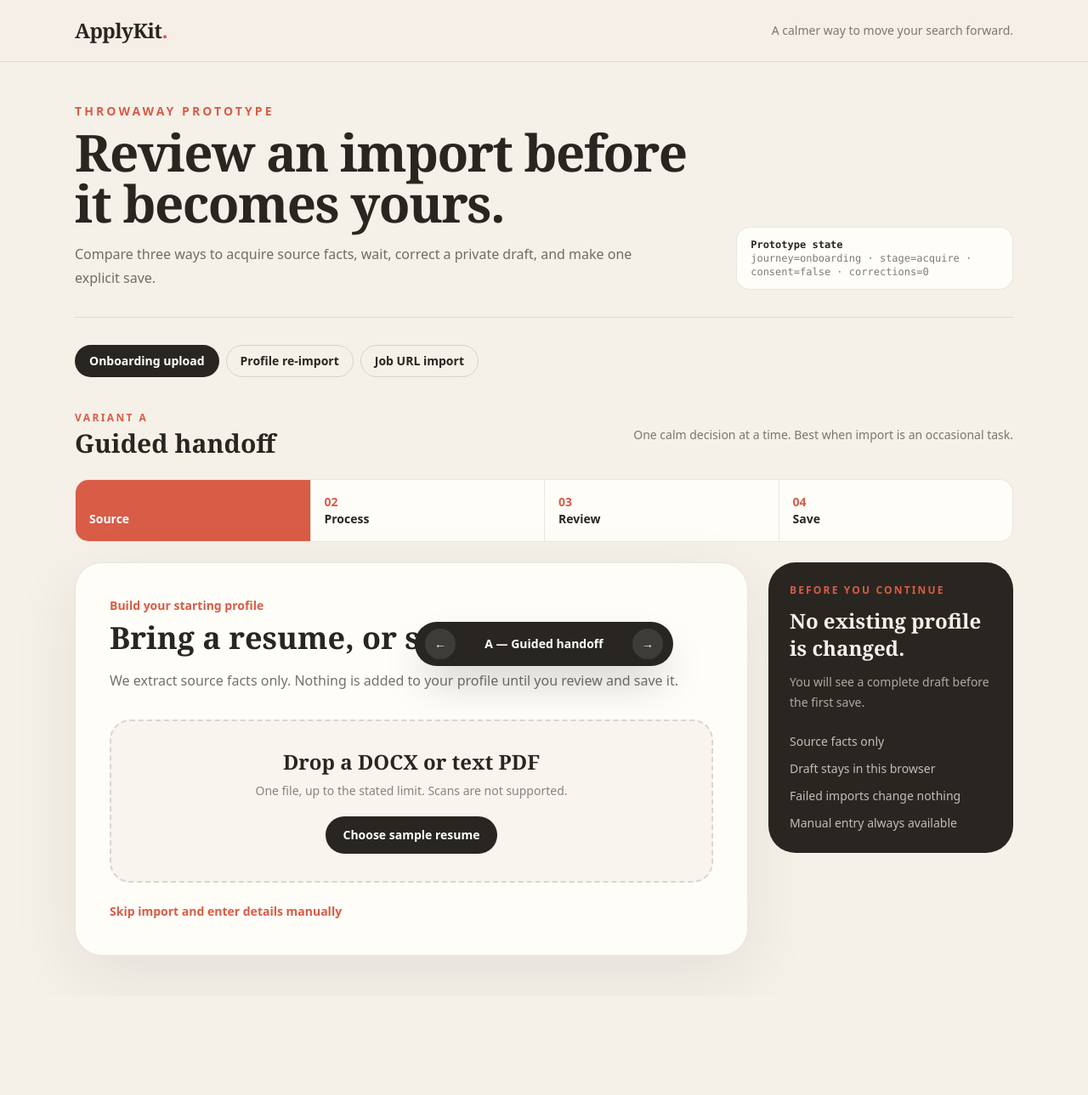
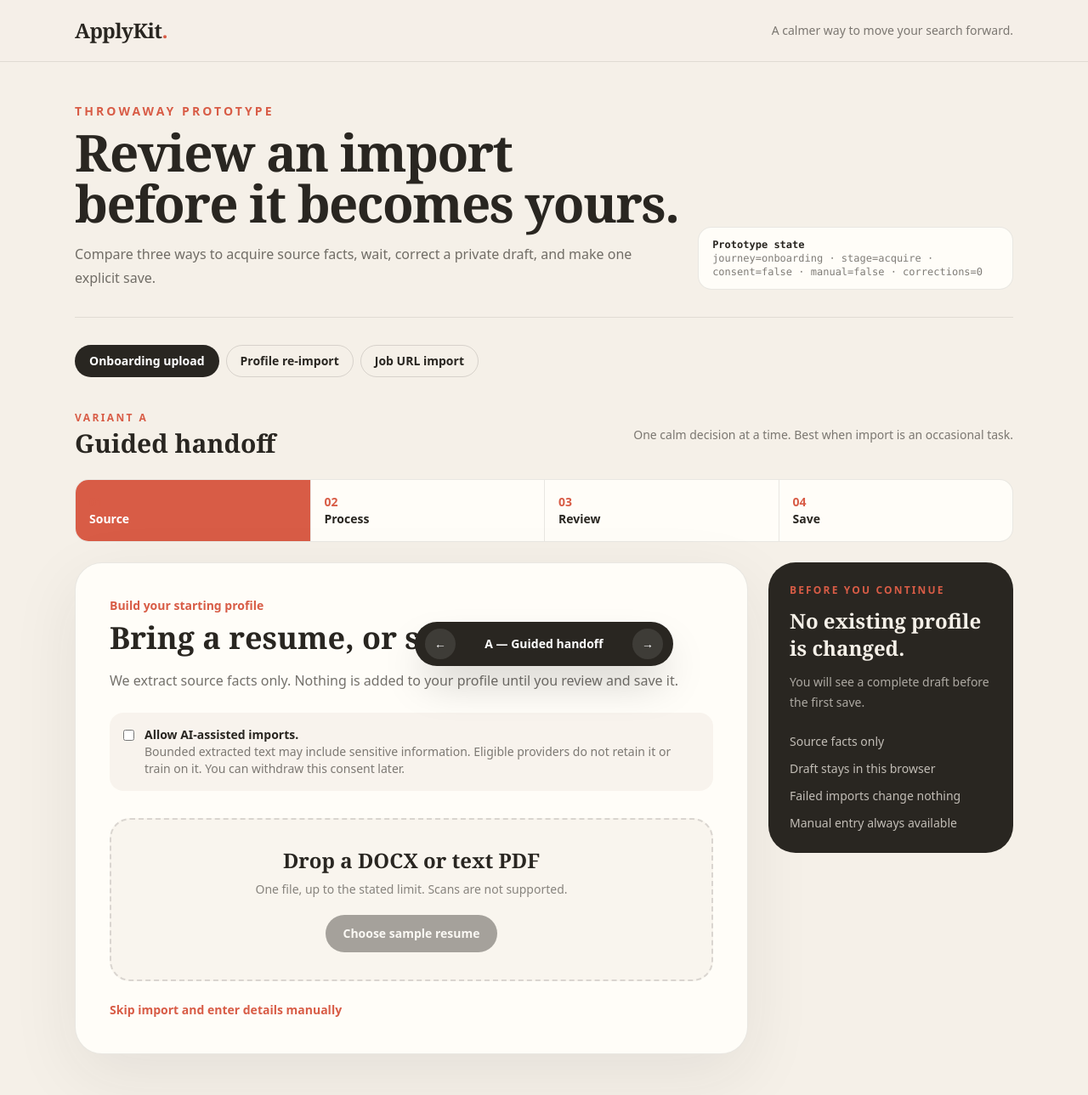
Before and after one commit to soloidx/Applykit_web, a Django app: template templates/core/import_journeys_prototype.html in a window 1280 px wide. Shown: the whole page at 85% size. Before the commit the page ends 1124 px from the top, so only its background shows below. Run offline with Django 5.2, Linux system fonts and the light colour scheme; the template is opened without the code that fills it, so the values that code supplies are empty; style sheets or scripts are compiled from the project's sources.

Commit message:
Gate AI source access on consent #61

```diff
--- a/static/js/import_journeys_prototype.js
+++ b/static/js/import_journeys_prototype.js
@@ -52,6 +52,7 @@
     journey: journeys[params.get("journey")] ? params.get("journey") : "onboarding",
     stage: ["acquire", "processing", "review", "failure", "saved"].includes(params.get("stage")) ? params.get("stage") : "acquire",
     consent: false,
+    manual: false,
     corrections: 0,
   };
 
@@ -82,7 +83,8 @@
     all("[data-upload-panel]").forEach((node) => node.classList.toggle("hidden", state.journey === "application"));
     all("[data-url-panel]").forEach((node) => node.classList.toggle("hidden", state.journey !== "application"));
     all("[data-consent-checkbox]").forEach((node) => { node.checked = state.consent; });
-    all("[data-save-button]").forEach((node) => { node.disabled = !state.consent; });
+    all("[data-ai-start]").forEach((node) => { node.disabled = !state.consent; });
+    all("[data-save-button]").forEach((node) => { node.disabled = state.stage !== "review"; });
     all("[data-set-journey]").forEach((node) => {
       const active = node.dataset.setJourney === state.journey;
       node.classList.toggle("bg-ink", active);
@@ -100,7 +102,7 @@
     setText("[data-source-name]", content.sourceName);
     setText("[data-source-meta]", content.sourceMeta);
     setText("[data-correction-count]", String(state.corrections));
-    setText("[data-state-output]", `journey=${state.journey} · stage=${state.stage} · consent=${state.consent} · corrections=${state.corrections}`);
+    setText("[data-state-output]", `journey=${state.journey} · stage=${state.stage} · consent=${state.consent} · manual=${state.manual} · corrections=${state.corrections}`);
     const current = variants.find(({ key }) => key === state.variant);
     setText("[data-variant-label]", `${current.key} — ${current.name}`);
     writeUrl();
@@ -117,6 +119,7 @@
     state.journey = node.dataset.setJourney;
     state.stage = "acquire";
     state.consent = false;
+    state.manual = false;
     state.corrections = 0;
     render();
   }));
@@ -126,6 +129,7 @@
   }));
   all("[data-consent-checkbox]").forEach((node) => node.addEventListener("change", () => {
     state.consent = node.checked;
+    state.manual = false;
     render();
   }));
   all("[data-add-correction]").forEach((node) => node.addEventListener("click", () => {
@@ -135,7 +139,8 @@
   }));
   all("[data-manual-fallback]").forEach((node) => node.addEventListener("click", () => {
     state.stage = "review";
-    state.consent = true;
+    state.consent = false;
+    state.manual = true;
     state.corrections = 0;
     render();
   }));
--- a/templates/core/import_journeys_prototype.html
+++ b/templates/core/import_journeys_prototype.html
@@ -44,16 +44,17 @@
           <p class="text-sm font-semibold text-coral" data-journey-kicker>Build your starting profile</p>
           <h3 class="mt-2 font-display text-4xl font-semibold" data-acquire-title>Bring a resume, or start by hand.</h3>
           <p class="mt-4 max-w-2xl leading-7 text-ink/65" data-acquire-copy>We extract source facts only. Nothing is added to your profile until you review and save it.</p>
+          <label class="mt-6 flex items-start gap-3 rounded-2xl bg-sand/70 p-4 text-sm"><input class="mt-1" type="checkbox" data-consent-checkbox><span><strong>Allow AI-assisted imports.</strong><br><span class="text-ink/60">Bounded extracted text may include sensitive information. Eligible providers do not retain it or train on it. You can withdraw this consent later.</span></span></label>
           <div class="mt-8 rounded-3xl border-2 border-dashed border-ink/15 bg-sand/60 p-8 text-center" data-upload-panel>
             <p class="font-display text-2xl font-semibold">Drop a DOCX or text PDF</p>
             <p class="mt-2 text-sm text-ink/55">One file, up to the stated limit. Scans are not supported.</p>
-            <button class="mt-5 rounded-full bg-ink px-5 py-3 text-sm font-semibold text-white" type="button" data-set-state="processing">Choose sample resume</button>
+            <button class="mt-5 rounded-full bg-ink px-5 py-3 text-sm font-semibold text-white disabled:opacity-40" type="button" data-ai-start data-set-state="processing">Choose sample resume</button>
           </div>
           <div class="mt-8 hidden" data-url-panel>
             <label class="text-sm font-semibold" for="guided-url">Job posting URL</label>
             <div class="mt-2 flex flex-col gap-3 sm:flex-row">
               <input class="min-w-0 flex-1 rounded-xl border border-ink/20 bg-white px-4 py-3" id="guided-url" value="https://jobs.example.com/platform-engineer" type="url">
-              <button class="rounded-full bg-ink px-5 py-3 text-sm font-semibold text-white" type="button" data-set-state="processing">Get posting</button>
+              <button class="rounded-full bg-ink px-5 py-3 text-sm font-semibold text-white disabled:opacity-40" type="button" data-ai-start data-set-state="processing">Get posting</button>
             </div>
           </div>
           <button class="mt-6 text-sm font-semibold text-coral" type="button" data-manual-fallback>Skip import and enter details manually</button>
@@ -79,8 +80,7 @@
             <details class="rounded-2xl border border-ink/10 bg-white p-5" open><summary class="cursor-pointer font-semibold">Experience <span class="ml-2 text-xs text-ink/45">3 entries</span></summary><div class="mt-4 rounded-xl bg-sand/70 p-4 text-sm"><strong>Senior Engineer · Northstar Labs</strong><p class="mt-2 leading-6 text-ink/65">Led platform work and reduced deployment time by 40%.</p><button class="mt-3 font-semibold text-coral" type="button" data-add-correction>Correct this entry</button></div></details>
             <details class="rounded-2xl border border-coral/30 bg-white p-5" open><summary class="cursor-pointer font-semibold">Skills needing a choice <span class="ml-2 text-xs text-coral">2 unresolved</span></summary><div class="mt-4 grid gap-3 text-sm sm:grid-cols-2"><button class="rounded-xl border border-ink/15 p-4 text-left" type="button" data-add-correction><strong>React.js</strong><br><span class="text-ink/55">Use canonical React</span></button><button class="rounded-xl border border-ink/15 p-4 text-left" type="button" data-add-correction><strong>Platform ops</strong><br><span class="text-ink/55">Choose, create, or omit</span></button></div></details>
           </div>
-          <label class="mt-7 flex items-start gap-3 rounded-2xl bg-sand/70 p-4 text-sm"><input class="mt-1" type="checkbox" data-consent-checkbox><span><strong>I agree to this one-time AI import.</strong><br><span class="text-ink/60">Only the displayed source text is sent for this import.</span></span></label>
-          <div class="mt-6 flex flex-wrap items-center gap-3"><button class="rounded-full bg-coral px-5 py-3 text-sm font-semibold text-white disabled:cursor-not-allowed disabled:opacity-40" type="button" data-save-button disabled data-set-state="saved">Save reviewed draft</button><button class="text-sm font-semibold text-ink/60" type="button" data-set-state="acquire">Discard draft</button></div>
+          <div class="mt-6 flex flex-wrap items-center gap-3"><button class="rounded-full bg-coral px-5 py-3 text-sm font-semibold text-white disabled:cursor-not-allowed disabled:opacity-40" type="button" data-save-button data-set-state="saved">Save reviewed draft</button><button class="text-sm font-semibold text-ink/60" type="button" data-set-state="acquire">Discard draft</button></div>
         </div>
         <div data-stage-panel="failure" hidden>
           <p class="text-sm font-semibold text-coral">Import stopped safely</p><h3 class="mt-2 font-display text-4xl font-semibold">We could not read this source.</h3><p class="mt-4 max-w-xl leading-7 text-ink/65">No profile or application data changed. Try a supported source or continue manually.</p><div class="mt-7 flex flex-wrap gap-3"><button class="rounded-full bg-ink px-5 py-3 text-sm font-semibold text-white" type="button" data-set-state="acquire">Try another source</button><button class="rounded-full border border-ink/15 px-5 py-3 text-sm font-semibold" type="button" data-manual-fallback>Enter manually</button></div>
@@ -106,14 +106,14 @@
           <p class="text-xs font-semibold uppercase tracking-[0.16em] text-ink/45">Source</p><div class="mt-4 rounded-2xl border border-ink/10 bg-white p-4 text-sm"><strong data-source-name>alex-morgan-resume.pdf</strong><p class="mt-2 text-xs leading-5 text-ink/50" data-source-meta>8 pages · text PDF · ready</p></div><button class="mt-4 text-sm font-semibold text-coral" type="button" data-set-state="acquire">Replace source</button><div class="mt-8 border-t border-ink/10 pt-5"><p class="text-xs font-semibold uppercase tracking-[0.16em] text-ink/45">Protection</p><p class="mt-3 text-xs leading-5 text-ink/60">Request-only processing<br>No source document retained<br>No writes before commit</p></div>
         </aside>
         <main class="p-5 sm:p-8">
-          <div data-stage-panel="acquire"><h3 class="font-display text-3xl font-semibold" data-acquire-title>Bring a resume, or start by hand.</h3><p class="mt-3 text-sm leading-6 text-ink/60" data-acquire-copy>We extract source facts only. Nothing is added until commit.</p><div class="mt-6 rounded-2xl border-2 border-dashed border-ink/15 p-8 text-center" data-upload-panel><button class="rounded-full bg-ink px-5 py-3 text-sm font-semibold text-white" type="button" data-set-state="processing">Select sample document</button></div><div class="mt-6 hidden" data-url-panel><input class="w-full rounded-xl border border-ink/20 bg-white px-4 py-3" type="url" value="https://jobs.example.com/platform-engineer"><button class="mt-3 rounded-full bg-ink px-5 py-3 text-sm font-semibold text-white" type="button" data-set-state="processing">Acquire posting</button></div><button class="mt-5 text-sm font-semibold text-coral" type="button" data-manual-fallback>Open empty manual form</button></div>
+          <div data-stage-panel="acquire"><h3 class="font-display text-3xl font-semibold" data-acquire-title>Bring a resume, or start by hand.</h3><p class="mt-3 text-sm leading-6 text-ink/60" data-acquire-copy>We extract source facts only. Nothing is added until commit.</p><div class="mt-6 rounded-2xl border-2 border-dashed border-ink/15 p-8 text-center" data-upload-panel><button class="rounded-full bg-ink px-5 py-3 text-sm font-semibold text-white disabled:opacity-40" type="button" data-ai-start data-set-state="processing">Select sample document</button></div><div class="mt-6 hidden" data-url-panel><input class="w-full rounded-xl border border-ink/20 bg-white px-4 py-3" type="url" value="https://jobs.example.com/platform-engineer"><button class="mt-3 rounded-full bg-ink px-5 py-3 text-sm font-semibold text-white disabled:opacity-40" type="button" data-ai-start data-set-state="processing">Acquire posting</button></div><button class="mt-5 text-sm font-semibold text-coral" type="button" data-manual-fallback>Open empty manual form</button></div>
           <div data-stage-panel="processing" hidden><div class="rounded-2xl border border-ink/10 bg-white p-5"><div class="h-2 w-2/3 animate-pulse rounded bg-coral"></div><p class="mt-4 font-semibold">Extracting bounded source text</p><p class="mt-2 text-sm text-ink/55">The draft will appear in the right workspace without changing saved data.</p></div><button class="mt-6 rounded-full bg-coral px-5 py-3 text-sm font-semibold text-white" type="button" data-set-state="review">Complete extraction</button></div>
           <div data-stage-panel="review" hidden><div class="flex items-center justify-between"><h3 class="font-display text-3xl font-semibold">Proposed facts</h3><span class="text-xs font-semibold text-coral">2 unresolved</span></div><div class="mt-6 grid gap-4"><label class="text-xs font-semibold uppercase tracking-[0.14em] text-ink/50">Role title<input class="mt-2 w-full rounded-xl border border-ink/20 bg-white px-4 py-3 text-base font-normal normal-case tracking-normal text-ink" value="Senior Platform Engineer"></label><label class="text-xs font-semibold uppercase tracking-[0.14em] text-ink/50">Summary<textarea class="mt-2 min-h-28 w-full rounded-xl border border-ink/20 bg-white px-4 py-3 text-base font-normal normal-case tracking-normal text-ink">Platform engineer building reliable developer tools.</textarea></label><div class="rounded-xl border border-coral/30 bg-white p-4"><p class="text-sm font-semibold">Resolve “platform ops”</p><div class="mt-3 flex flex-wrap gap-2"><button class="rounded-full border border-ink/15 px-3 py-2 text-xs font-semibold" type="button" data-add-correction>Platform engineering</button><button class="rounded-full border border-ink/15 px-3 py-2 text-xs font-semibold" type="button" data-add-correction>Create concept</button><button class="rounded-full border border-ink/15 px-3 py-2 text-xs font-semibold" type="button" data-add-correction>Omit</button></div></div></div></div>
           <div data-stage-panel="failure" hidden><div class="border-l-4 border-coral pl-5"><h3 class="font-display text-3xl font-semibold">Acquisition unavailable</h3><p class="mt-3 text-sm leading-6 text-ink/60">The source was not retained and saved records are unchanged.</p></div><div class="mt-6 flex gap-3"><button class="rounded-full bg-ink px-4 py-2 text-sm font-semibold text-white" type="button" data-set-state="acquire">Replace source</button><button class="rounded-full border border-ink/15 px-4 py-2 text-sm font-semibold" type="button" data-manual-fallback>Paste manually</button></div></div>
           <div data-stage-panel="saved" hidden><h3 class="font-display text-3xl font-semibold">Commit complete</h3><p class="mt-3 text-sm text-ink/60" data-saved-copy>The reviewed facts are now saved.</p></div>
         </main>
         <aside class="border-t border-ink/10 bg-white p-5 lg:border-l lg:border-t-0">
-          <p class="text-xs font-semibold uppercase tracking-[0.16em] text-ink/45">Commit check</p><dl class="mt-5 space-y-4 text-sm"><div><dt class="text-ink/50">Saved records</dt><dd class="mt-1 font-semibold" data-impact-title>None changed yet</dd></div><div><dt class="text-ink/50">Draft scope</dt><dd class="mt-1 font-semibold">Complete replacement</dd></div><div><dt class="text-ink/50">Corrections</dt><dd class="mt-1 font-semibold"><span data-correction-count>0</span> made</dd></div></dl><label class="mt-8 flex gap-3 rounded-xl bg-sand p-3 text-xs"><input class="mt-0.5" type="checkbox" data-consent-checkbox><span>Allow this one-time AI import using the displayed source.</span></label><p class="mt-5 text-xs leading-5 text-ink/55" data-impact-copy>You will see all proposed facts before commit.</p>
+          <p class="text-xs font-semibold uppercase tracking-[0.16em] text-ink/45">Commit check</p><dl class="mt-5 space-y-4 text-sm"><div><dt class="text-ink/50">Saved records</dt><dd class="mt-1 font-semibold" data-impact-title>None changed yet</dd></div><div><dt class="text-ink/50">Draft scope</dt><dd class="mt-1 font-semibold">Complete replacement</dd></div><div><dt class="text-ink/50">Corrections</dt><dd class="mt-1 font-semibold"><span data-correction-count>0</span> made</dd></div></dl><label class="mt-8 flex gap-3 rounded-xl bg-sand p-3 text-xs"><input class="mt-0.5" type="checkbox" data-consent-checkbox><span>Allow AI-assisted imports before this source is accessed.</span></label><p class="mt-5 text-xs leading-5 text-ink/55" data-impact-copy>You will see all proposed facts before commit.</p>
         </aside>
       </div>
     </div>
@@ -123,10 +123,10 @@
     <div class="mx-auto max-w-3xl">
       <div class="mb-6"><p class="text-xs font-semibold uppercase tracking-[0.2em] text-coral">Variant C</p><h2 class="mt-1 font-display text-3xl font-semibold">Checkpoint conversation</h2><p class="mt-2 text-sm text-ink/60">A transparent event trail with explicit checkpoints. Best when trust and replacement impact need emphasis.</p></div>
       <div class="space-y-4">
-        <article class="rounded-3xl border border-ink/10 bg-cream p-6 sm:p-8"><div class="flex gap-4"><span class="flex size-9 shrink-0 items-center justify-center rounded-full bg-ink text-sm font-semibold text-white">1</span><div class="min-w-0 flex-1"><p class="text-xs font-semibold uppercase tracking-[0.16em] text-coral">You choose the source</p><h3 class="mt-2 font-display text-2xl font-semibold" data-acquire-title>Bring a resume, or start by hand.</h3><p class="mt-2 text-sm leading-6 text-ink/60" data-acquire-copy>We extract source facts only.</p><div class="mt-5" data-upload-panel><button class="rounded-full bg-ink px-5 py-3 text-sm font-semibold text-white" type="button" data-set-state="processing">Use sample document</button></div><div class="mt-5 hidden" data-url-panel><input class="w-full rounded-xl border border-ink/20 bg-white px-4 py-3" type="url" value="https://jobs.example.com/platform-engineer"><button class="mt-3 rounded-full bg-ink px-5 py-3 text-sm font-semibold text-white" type="button" data-set-state="processing">Use this posting</button></div><button class="ml-3 mt-5 text-sm font-semibold text-coral" type="button" data-manual-fallback>Continue manually</button></div></div></article>
+        <article class="rounded-3xl border border-ink/10 bg-cream p-6 sm:p-8"><div class="flex gap-4"><span class="flex size-9 shrink-0 items-center justify-center rounded-full bg-ink text-sm font-semibold text-white">1</span><div class="min-w-0 flex-1"><p class="text-xs font-semibold uppercase tracking-[0.16em] text-coral">You choose the source</p><h3 class="mt-2 font-display text-2xl font-semibold" data-acquire-title>Bring a resume, or start by hand.</h3><p class="mt-2 text-sm leading-6 text-ink/60" data-acquire-copy>We extract source facts only.</p><label class="mt-4 flex gap-3 rounded-xl bg-sand p-4 text-sm"><input class="mt-1" type="checkbox" data-consent-checkbox><span>Allow AI-assisted imports before ApplyKit accesses this source.</span></label><div class="mt-5" data-upload-panel><button class="rounded-full bg-ink px-5 py-3 text-sm font-semibold text-white disabled:opacity-40" type="button" data-ai-start data-set-state="processing">Use sample document</button></div><div class="mt-5 hidden" data-url-panel><input class="w-full rounded-xl border border-ink/20 bg-white px-4 py-3" type="url" value="https://jobs.example.com/platform-engineer"><button class="mt-3 rounded-full bg-ink px-5 py-3 text-sm font-semibold text-white disabled:opacity-40" type="button" data-ai-start data-set-state="processing">Use this posting</button></div><button class="ml-3 mt-5 text-sm font-semibold text-coral" type="button" data-manual-fallback>Continue manually</button></div></div></article>
         <article class="rounded-3xl border border-ink/10 bg-cream p-6 opacity-50 transition sm:p-8" data-checkpoint="processing"><div class="flex gap-4"><span class="flex size-9 shrink-0 items-center justify-center rounded-full bg-ink text-sm font-semibold text-white">2</span><div><p class="text-xs font-semibold uppercase tracking-[0.16em] text-coral">ApplyKit processes once</p><h3 class="mt-2 font-display text-2xl font-semibold" data-processing-title>Reading source facts...</h3><p class="mt-2 text-sm leading-6 text-ink/60">Bounded text goes to the configured AI route. The document and draft are not durably stored.</p><div class="mt-4 flex gap-3"><button class="text-sm font-semibold text-coral" type="button" data-set-state="review">Simulate success</button><button class="text-sm font-semibold text-ink/55" type="button" data-set-state="failure">Simulate failure</button></div></div></div></article>
         <article class="rounded-3xl border border-ink/10 bg-cream p-6 opacity-50 transition sm:p-8" data-checkpoint="review"><div class="flex gap-4"><span class="flex size-9 shrink-0 items-center justify-center rounded-full bg-ink text-sm font-semibold text-white">3</span><div class="min-w-0 flex-1"><p class="text-xs font-semibold uppercase tracking-[0.16em] text-coral">You remain the editor</p><h3 class="mt-2 font-display text-2xl font-semibold">Review the complete draft</h3><p class="mt-2 text-sm leading-6 text-ink/60" data-impact-copy>No saved record changes until the final checkpoint.</p><div class="mt-5 grid gap-3 sm:grid-cols-3"><button class="rounded-xl bg-sand p-4 text-left text-sm" type="button" data-add-correction><strong>Identity</strong><br><span class="text-xs text-ink/50">Review 4 facts</span></button><button class="rounded-xl bg-sand p-4 text-left text-sm" type="button" data-add-correction><strong>Experience</strong><br><span class="text-xs text-ink/50">Review 3 entries</span></button><button class="rounded-xl border border-coral/30 bg-white p-4 text-left text-sm" type="button" data-add-correction><strong>Skills</strong><br><span class="text-xs text-coral">Resolve 2</span></button></div></div></div></article>
-        <article class="rounded-3xl border border-coral/30 bg-cream p-6 opacity-50 transition sm:p-8" data-checkpoint="saved"><div class="flex gap-4"><span class="flex size-9 shrink-0 items-center justify-center rounded-full bg-coral text-sm font-semibold text-white">4</span><div class="min-w-0 flex-1"><p class="text-xs font-semibold uppercase tracking-[0.16em] text-coral">Final checkpoint</p><h3 class="mt-2 font-display text-2xl font-semibold" data-impact-title>Save a new Candidate Profile</h3><p class="mt-2 text-sm leading-6 text-ink/60" data-impact-copy>Your draft will become saved data only after confirmation.</p><label class="mt-5 flex gap-3 rounded-xl bg-sand p-4 text-sm"><input class="mt-1" type="checkbox" data-consent-checkbox><span>I consent to this one-time import and have reviewed the proposed facts.</span></label><button class="mt-5 rounded-full bg-coral px-5 py-3 text-sm font-semibold text-white disabled:opacity-40" type="button" data-save-button data-set-state="saved" disabled>Confirm and save atomically</button></div></div></article>
+        <article class="rounded-3xl border border-coral/30 bg-cream p-6 opacity-50 transition sm:p-8" data-checkpoint="saved"><div class="flex gap-4"><span class="flex size-9 shrink-0 items-center justify-center rounded-full bg-coral text-sm font-semibold text-white">4</span><div class="min-w-0 flex-1"><p class="text-xs font-semibold uppercase tracking-[0.16em] text-coral">Final checkpoint</p><h3 class="mt-2 font-display text-2xl font-semibold" data-impact-title>Save a new Candidate Profile</h3><p class="mt-2 text-sm leading-6 text-ink/60" data-impact-copy>Your draft will become saved data only after confirmation.</p><button class="mt-5 rounded-full bg-coral px-5 py-3 text-sm font-semibold text-white disabled:opacity-40" type="button" data-save-button data-set-state="saved">Confirm and save atomically</button></div></div></article>
         <article class="rounded-3xl border border-coral/30 bg-white p-6 sm:p-8" data-failure-card hidden><p class="text-xs font-semibold uppercase tracking-[0.16em] text-coral">Safe stop</p><h3 class="mt-2 font-display text-2xl font-semibold">The route ends here, not in partial data.</h3><p class="mt-2 text-sm leading-6 text-ink/60">Nothing changed. Return to the source checkpoint, or continue with an empty manual form.</p><div class="mt-4 flex gap-3"><button class="text-sm font-semibold text-coral" type="button" data-set-state="acquire">Try again</button><button class="text-sm font-semibold text-ink/60" type="button" data-manual-fallback>Continue manually</button></div></article>
       </div>
     </div>
```
